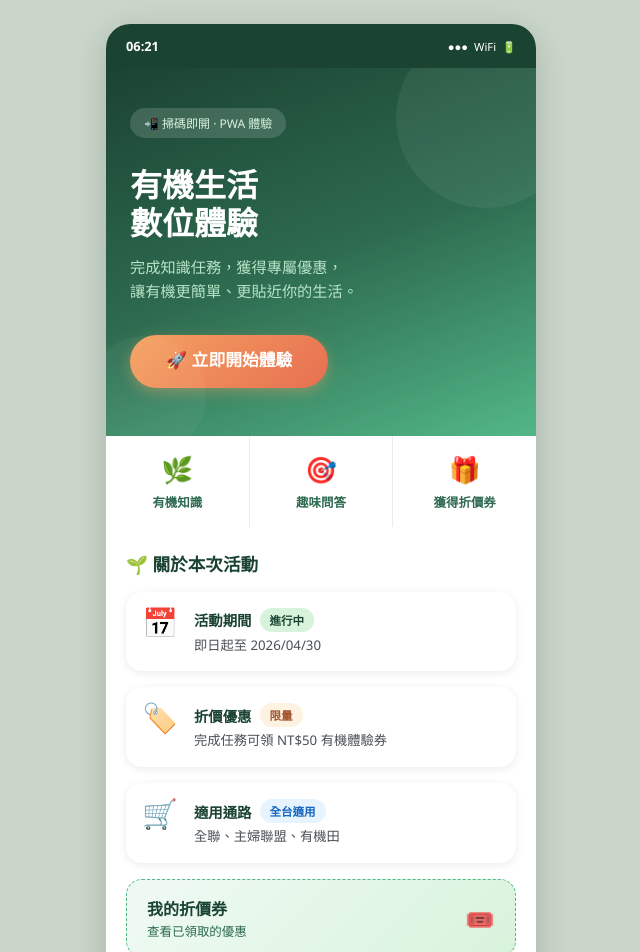
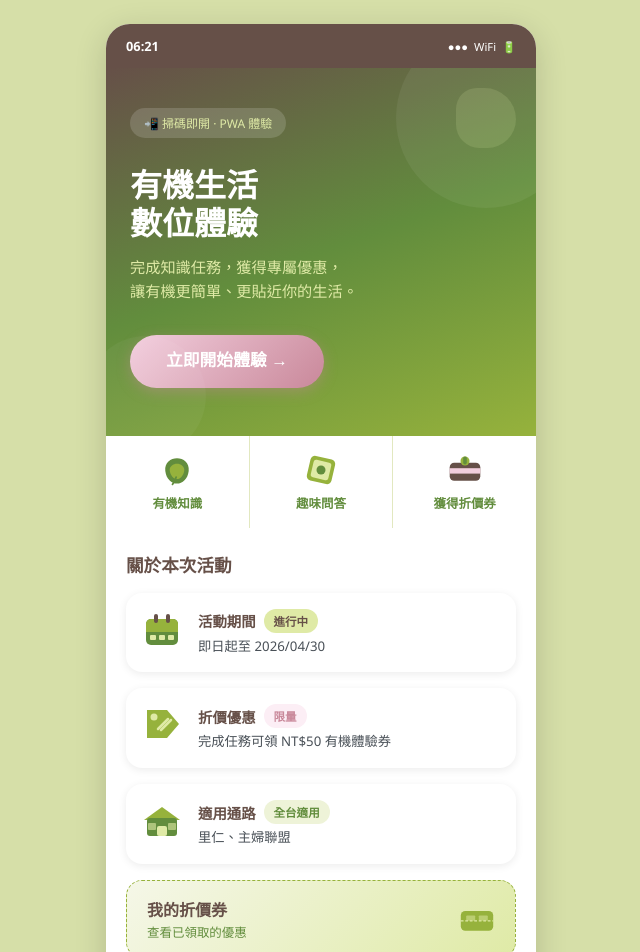
Before and after one commit to clhuangtarm-lab/organic-demo, a React (Vite) app: page / in a window 1280 px wide. Shown: the top 952 px of the page, without its empty margins (319-959 px from the left). Built offline with nearby package versions, Linux system fonts and the light colour scheme.

Commit message:
update colors icons and store text

```diff
--- /dev/null
+++ b/src/components/GeoIcon.jsx
@@ -0,0 +1,158 @@
+// Abstract geometric / color-block icons — organic brand style
+export default function GeoIcon({ type, size = 32 }) {
+  const s = size
+  const icons = {
+    leaf: (
+      <svg viewBox="0 0 40 40" width={s} height={s}>
+        <path d="M20,7 C27,7 34,12 33,21 C32,30 26,35 20,35 C14,35 8,30 7,21 C6,12 13,7 20,7Z" fill="#628d3d"/>
+        <path d="M20,13 C24,13 29,16 28,21 C27,26 24,30 20,30 C16,30 13,26 12,21 C11,16 16,13 20,13Z" fill="#96b23c"/>
+        <path d="M19,28 Q17,34 15,36" stroke="#628d3d" strokeWidth="2" fill="none" strokeLinecap="round"/>
+      </svg>
+    ),
+    quiz: (
+      <svg viewBox="0 0 40 40" width={s} height={s}>
+        <rect x="6" y="6" width="28" height="28" rx="5" fill="#96b23c" transform="rotate(13 20 20)"/>
+        <rect x="10" y="10" width="20" height="20" rx="3" fill="#dfeaa6" transform="rotate(13 20 20)"/>
+        <circle cx="20" cy="20" r="5" fill="#628d3d"/>
+      </svg>
+    ),
+    coupon: (
+      <svg viewBox="0 0 40 40" width={s} height={s}>
+        <rect x="3" y="12" width="34" height="20" rx="5" fill="#665048"/>
+        <rect x="3" y="18" width="34" height="6" fill="#f2cedd"/>
+        <circle cx="20" cy="10" r="5" fill="#96b23c"/>
+        <rect x="18" y="5" width="4" height="9" rx="2" fill="#628d3d"/>
+      </svg>
+    ),
+    calendar: (
+      <svg viewBox="0 0 40 40" width={s} height={s}>
+        <rect x="4" y="10" width="32" height="26" rx="5" fill="#628d3d"/>
+        <rect x="4" y="10" width="32" height="13" rx="5" fill="#96b23c"/>
+        <rect x="4" y="17" width="32" height="6" fill="#96b23c"/>
+        <rect x="12" y="5" width="4" height="9" rx="2" fill="#665048"/>
+        <rect x="24" y="5" width="4" height="9" rx="2" fill="#665048"/>
+        <rect x="8" y="26" width="6" height="5" rx="1" fill="#dfeaa6"/>
+        <rect x="17" y="26" width="6" height="5" rx="1" fill="#dfeaa6"/>
+        <rect x="26" y="26" width="6" height="5" rx="1" fill="#dfeaa6"/>
+      </svg>
+    ),
+    tag: (
+      <svg viewBox="0 0 40 40" width={s} height={s}>
+        <path d="M5,6 L25,6 L37,20 L25,34 L5,34 Z" fill="#96b23c"/>
+        <circle cx="12" cy="13" r="3.5" fill="#dfeaa6"/>
+        <path d="M16,25 L26,15" stroke="#dfeaa6" strokeWidth="2.5" strokeLinecap="round"/>
+        <path d="M19,26 L29,16" stroke="#dfeaa6" strokeWidth="2.5" strokeLinecap="round"/>
+      </svg>
+    ),
+    store: (
+      <svg viewBox="0 0 40 40" width={s} height={s}>
+        <polygon points="2,20 20,7 38,20" fill="#96b23c"/>
+        <rect x="5" y="18" width="30" height="18" rx="3" fill="#628d3d"/>
+        <rect x="15" y="26" width="10" height="10" rx="2" fill="#dfeaa6"/>
+        <rect x="6" y="23" width="8" height="7" rx="1" fill="#dfeaa6" opacity="0.6"/>
+        <rect x="26" y="23" width="8" height="7" rx="1" fill="#dfeaa6" opacity="0.6"/>
+      </svg>
+    ),
+    trophy: (
+      <svg viewBox="0 0 40 40" width={s} height={s}>
+        <path d="M11,5 L29,5 L27,20 C26,25 23,27 20,27 C17,27 14,25 13,20 Z" fill="#f2cedd"/>
+        <path d="M11,5 L7,5 C6,5 4,7 4,11 C4,16 8,17 13,16" fill="#dfeaa6"/>
+        <path d="M29,5 L33,5 C34,5 36,7 36,11 C36,16 32,17 27,16" fill="#dfeaa6"/>
+        <rect x="16" y="27" width="8" height="6" fill="#96b23c"/>
+        <rect x="11" y="33" width="18" height="4" rx="2" fill="#628d3d"/>
+        <circle cx="20" cy="15" r="4" fill="#96b23c" opacity="0.6"/>
+      </svg>
+    ),
+    star: (
+      <svg viewBox="0 0 40 40" width={s} height={s}>
+        <polygon points="20,4 23.5,14.5 34.5,14.5 25.5,21 29,31.5 20,25 11,31.5 14.5,21 5.5,14.5 16.5,14.5" fill="#96b23c"/>
+      </svg>
+    ),
+    starEmpty: (
+      <svg viewBox="0 0 40 40" width={s} height={s}>
+        <polygon points="20,4 23.5,14.5 34.5,14.5 25.5,21 29,31.5 20,25 11,31.5 14.5,21 5.5,14.5 16.5,14.5" fill="#dfeaa6" opacity="0.4"/>
+      </svg>
+    ),
+    check: (
+      <svg viewBox="0 0 40 40" width={s} height={s}>
+        <circle cx="20" cy="20" r="17" fill="#628d3d"/>
+        <path d="M11,20 L17,27 L29,13" stroke="#dfeaa6" strokeWidth="3.5" fill="none" strokeLinecap="round" strokeLinejoin="round"/>
+      </svg>
+    ),
+    crown: (
+      <svg viewBox="0 0 40 40" width={s} height={s}>
+        <path d="M5,31 L8,14 L20,25 L32,14 L35,31 Z" fill="#96b23c"/>
+        <rect x="5" y="31" width="30" height="5" rx="2" fill="#628d3d"/>
+        <circle cx="8" cy="14" r="4" fill="#dfeaa6"/>
+        <circle cx="20" cy="25" r="4" fill="#dfeaa6"/>
+        <circle cx="32" cy="14" r="4" fill="#dfeaa6"/>
+      </svg>
+    ),
+    burst: (
+      <svg viewBox="0 0 40 40" width={s} height={s}>
+        <polygon points="20,2 23,13 34,8 27,18 38,20 27,22 34,32 23,27 20,38 17,27 6,32 13,22 2,20 13,18 6,8 17,13" fill="#f2cedd"/>
+        <circle cx="20" cy="20" r="7" fill="#665048"/>
+      </svg>
+    ),
+    shopping: (
+      <svg viewBox="0 0 40 40" width={s} height={s}>
+        <path d="M7,16 L33,16 L30,35 L10,35 Z" fill="#628d3d"/>
+        <path d="M14,16 Q14,9 20,9 Q26,9 26,16" stroke="#96b23c" strokeWidth="2.5" fill="none" strokeLinecap="round"/>
+        <rect x="14" y="20" width="12" height="2" rx="1" fill="#dfeaa6" opacity="0.7"/>
+        <circle cx="15" cy="37" r="2.5" fill="#96b23c"/>
+        <circle cx="26" cy="37" r="2.5" fill="#96b23c"/>
+      </svg>
+    ),
+    book: (
+      <svg viewBox="0 0 40 40" width={s} height={s}>
+        <rect x="3" y="5" width="14" height="30" rx="2" fill="#628d3d"/>
+        <rect x="23" y="5" width="14" height="30" rx="2" fill="#96b23c"/>
+        <rect x="16" y="5" width="8" height="30" rx="1" fill="#dfeaa6"/>
+        <rect x="6" y="13" width="8" height="2" rx="1" fill="#dfeaa6" opacity="0.6"/>
+        <rect x="6" y="18" width="8" height="2" rx="1" fill="#dfeaa6" opacity="0.6"/>
+        <rect x="26" y="13" width="8" height="2" rx="1" fill="#628d3d" opacity="0.4"/>
+        <rect x="26" y="18" width="8" height="2" rx="1" fill="#628d3d" opacity="0.4"/>
+      </svg>
+    ),
+    ticket: (
+      <svg viewBox="0 0 40 40" width={s} height={s}>
+        <rect x="2" y="11" width="36" height="22" rx="5" fill="#96b23c"/>
+        <line x1="2" y1="22" x2="38" y2="22" stroke="#dfeaa6" strokeWidth="1.5" strokeDasharray="3,2"/>
+        <rect x="8" y="16" width="10" height="6" rx="1" fill="#dfeaa6" opacity="0.5"/>
+        <rect x="22" y="16" width="10" height="6" rx="1" fill="#dfeaa6" opacity="0.5"/>
+      </svg>
+    ),
+    organic: (
+      <svg viewBox="0 0 40 40" width={s} height={s}>
+        <ellipse cx="20" cy="18" rx="13" ry="11" fill="#628d3d" transform="rotate(-10 20 18)"/>
+        <ellipse cx="20" cy="18" rx="7" ry="9" fill="#96b23c" transform="rotate(10 20 18)"/>
+        <rect x="18" y="28" width="4" height="6" rx="2" fill="#628d3d"/>
+        <rect x="12" y="33" width="16" height="2.5" rx="1.5" fill="#96b23c"/>
+      </svg>
+    ),
+    gift: (
+      <svg viewBox="0 0 40 40" width={s} height={s}>
+        <rect x="5" y="17" width="30" height="19" rx="4" fill="#628d3d"/>
+        <rect x="3" y="11" width="34" height="8" rx="3" fill="#96b23c"/>
+        <rect x="18.5" y="11" width="3" height="25" fill="#dfeaa6"/>
+        <path d="M21,11 C21,11 13,5 15,3 C17,1 21,9 21,9" fill="#f2cedd"/>
+        <path d="M19,11 C19,11 27,5 25,3 C23,1 19,9 19,9" fill="#f2cedd"/>
+      </svg>
+    ),
+    scan: (
+      <svg viewBox="0 0 40 40" width={s} height={s}>
+        <rect x="3" y="3" width="14" height="14" rx="2" fill="#628d3d"/>
+        <rect x="6" y="6" width="8" height="8" rx="1" fill="#dfeaa6"/>
+        <rect x="23" y="3" width="14" height="14" rx="2" fill="#628d3d"/>
+        <rect x="26" y="6" width="8" height="8" rx="1" fill="#dfeaa6"/>
+        <rect x="3" y="23" width="14" height="14" rx="2" fill="#628d3d"/>
+        <rect x="6" y="26" width="8" height="8" rx="1" fill="#dfeaa6"/>
+        <rect x="25" y="25" width="4" height="4" rx="1" fill="#96b23c"/>
+        <rect x="31" y="25" width="4" height="4" rx="1" fill="#96b23c"/>
+        <rect x="25" y="31" width="4" height="4" rx="1" fill="#96b23c"/>
+        <rect x="31" y="31" width="4" height="4" rx="1" fill="#96b23c"/>
+      </svg>
+    ),
+  }
+  return icons[type] ?? null
+}
--- a/src/index.css
+++ b/src/index.css
@@ -6,13 +6,13 @@
 }
 
 :root {
-  --green-dark:   #1b4332;
-  --green-mid:    #2d6a4f;
-  --green-light:  #52b788;
-  --green-pale:   #d8f3dc;
-  --green-bg:     #f0faf4;
-  --amber:        #f4a261;
-  --amber-dark:   #e76f51;
+  --green-dark:   #665048;
+  --green-mid:    #628d3d;
+  --green-light:  #96b23c;
+  --green-pale:   #dfeaa6;
+  --green-bg:     #f5f7e8;
+  --amber:        #f2cedd;
+  --amber-dark:   #c9889a;
   --white:        #ffffff;
   --gray-100:     #f8f9fa;
   --gray-200:     #e9ecef;
@@ -58,7 +58,7 @@ html, body {
 
 @media (min-width: 480px) {
   #root {
-    background: #c9d6c9;
+    background: #d6dfa8;
     align-items: center;
     padding: 24px 0;
   }
@@ -102,9 +102,9 @@ html, body {
 .btn-primary {
   background: linear-gradient(135deg, var(--green-mid), var(--green-light));
   color: var(--white);
-  box-shadow: 0 4px 14px rgba(45,106,79,0.4);
+  box-shadow: 0 4px 14px rgba(98,141,61,0.4);
 }
-.btn-primary:hover { box-shadow: 0 6px 20px rgba(45,106,79,0.5); }
+.btn-primary:hover { box-shadow: 0 6px 20px rgba(98,141,61,0.5); }
 .btn-secondary {
   background: var(--white);
   color: var(--green-mid);
@@ -113,7 +113,7 @@ html, body {
 .btn-amber {
   background: linear-gradient(135deg, var(--amber), var(--amber-dark));
   color: var(--white);
-  box-shadow: 0 4px 14px rgba(244,162,97,0.4);
+  box-shadow: 0 4px 14px rgba(201,136,154,0.4);
 }
 .btn-ghost {
   background: transparent;
@@ -224,8 +224,8 @@ html, body {
   font-weight: 600;
 }
 .tag-green { background: var(--green-pale); color: var(--green-dark); }
-.tag-amber { background: #fef3e2; color: #a0522d; }
-.tag-blue  { background: #e8f4fd; color: #1565c0; }
+.tag-amber { background: #fceef5; color: var(--amber-dark); }
+.tag-blue  { background: #eef3d8; color: var(--green-mid); }
 
 /* ===== Cards ===== */
 .card {
--- a/src/pages/Home.jsx
+++ b/src/pages/Home.jsx
@@ -1,5 +1,6 @@
 import { useNavigate } from 'react-router-dom'
 import StatusBar from '../components/StatusBar'
+import GeoIcon from '../components/GeoIcon'
 
 export default function Home() {
   const navigate = useNavigate()
@@ -10,12 +11,12 @@ export default function Home() {
       <div className="page-scroll">
         {/* Hero */}
         <div style={{
-          background: 'linear-gradient(160deg, #1b4332 0%, #2d6a4f 50%, #52b788 100%)',
+          background: 'linear-gradient(160deg, #665048 0%, #628d3d 50%, #96b23c 100%)',
           padding: '40px 24px 48px',
           position: 'relative',
           overflow: 'hidden'
         }}>
-          {/* Decorative circles */}
+          {/* Decorative shapes */}
           <div style={{
             position: 'absolute', top: -40, right: -40,
             width: 180, height: 180, borderRadius: '50%',
@@ -26,6 +27,13 @@ export default function Home() {
             width: 120, height: 120, borderRadius: '50%',
             background: 'rgba(255,255,255,0.04)'
           }} />
+          {/* Accent blob */}
+          <div style={{
+            position: 'absolute', top: 20, right: 20,
+            width: 60, height: 60,
+            background: 'rgba(223,234,166,0.15)',
+            borderRadius: '40% 60% 55% 45%'
+          }} />
 
           {/* PWA scan hint */}
           <div style={{
@@ -34,7 +42,7 @@ export default function Home() {
             borderRadius: 999, padding: '6px 14px',
             width: 'fit-content', marginBottom: 28
           }}>
-            <span style={{ fontSize: '0.75rem', color: '#d8f3dc' }}>📲 掃碼即開 · PWA 體驗</span>
+            <span style={{ fontSize: '0.75rem', color: '#dfeaa6' }}>📲 掃碼即開 · PWA 體驗</span>
           </div>
 
           <h1 style={{
@@ -43,7 +51,7 @@ export default function Home() {
           }}>
             有機生活<br />數位體驗
           </h1>
-          <p style={{ color: '#b7e4c7', fontSize: '0.95rem', lineHeight: 1.6, marginBottom: 32 }}>
+          <p style={{ color: '#dfeaa6', fontSize: '0.95rem', lineHeight: 1.6, marginBottom: 32 }}>
             完成知識任務，獲得專屬優惠，<br />讓有機更簡單、更貼近你的生活。
           </p>
 
@@ -52,54 +60,58 @@ export default function Home() {
             onClick={() => navigate('/scenario')}
             style={{ fontSize: '1.05rem', padding: '16px 36px' }}
           >
-            🚀 立即開始體驗
+            立即開始體驗 →
           </button>
         </div>
 
         {/* Features strip */}
         <div style={{
           display: 'grid', gridTemplateColumns: 'repeat(3,1fr)',
-          gap: 1, background: '#e9ecef', margin: '0'
+          gap: 1, background: '#e2e8c0', margin: '0'
         }}>
           {[
-            { icon: '🌿', text: '有機知識' },
-            { icon: '🎯', text: '趣味問答' },
-            { icon: '🎁', text: '獲得折價券' },
+            { icon: 'leaf', text: '有機知識' },
+            { icon: 'quiz', text: '趣味問答' },
+            { icon: 'coupon', text: '獲得折價券' },
           ].map(f => (
             <div key={f.text} style={{
               background: '#fff', padding: '16px 8px', textAlign: 'center'
             }}>
-              <div style={{ fontSize: '1.6rem', marginBottom: 6 }}>{f.icon}</div>
-              <div style={{ fontSize: '0.78rem', fontWeight: 600, color: '#2d6a4f' }}>{f.text}</div>
+              <div style={{ display: 'flex', justifyContent: 'center', marginBottom: 6 }}>
+                <GeoIcon type={f.icon} size={36} />
+              </div>
+              <div style={{ fontSize: '0.78rem', fontWeight: 600, color: '#628d3d' }}>{f.text}</div>
             </div>
           ))}
         </div>
 
         {/* Info cards */}
         <div style={{ padding: '24px 20px', display: 'flex', flexDirection: 'column', gap: 16 }}>
-          <h2 style={{ fontSize: '1.1rem', fontWeight: 800, color: '#1b4332' }}>
-            🌱 關於本次活動
+          <h2 style={{ fontSize: '1.1rem', fontWeight: 800, color: '#665048' }}>
+            關於本次活動
           </h2>
 
           {[
             {
-              icon: '📅', title: '活動期間', desc: '即日起至 2026/04/30',
+              icon: 'calendar', title: '活動期間', desc: '即日起至 2026/04/30',
               tag: '進行中', tagColor: 'tag-green'
             },
             {
-              icon: '🏷️', title: '折價優惠', desc: '完成任務可領 NT$50 有機體驗券',
+              icon: 'tag', title: '折價優惠', desc: '完成任務可領 NT$50 有機體驗券',
               tag: '限量', tagColor: 'tag-amber'
             },
             {
-              icon: '🛒', title: '適用通路', desc: '全聯、主婦聯盟、有機田',
+              icon: 'store', title: '適用通路', desc: '里仁、主婦聯盟',
               tag: '全台適用', tagColor: 'tag-blue'
             },
           ].map(item => (
             <div key={item.title} className="card" style={{ display: 'flex', gap: 16, padding: '16px' }}>
-              <span style={{ fontSize: '1.8rem', flexShrink: 0, lineHeight: 1 }}>{item.icon}</span>
+              <div style={{ flexShrink: 0, lineHeight: 1 }}>
+                <GeoIcon type={item.icon} size={40} />
+              </div>
               <div style={{ flex: 1 }}>
                 <div style={{ display: 'flex', alignItems: 'center', gap: 8, marginBottom: 4 }}>
-                  <span style={{ fontWeight: 700, fontSize: '0.9rem', color: '#1b4332' }}>{item.title}</span>
+                  <span style={{ fontWeight: 700, fontSize: '0.9rem', color: '#665048' }}>{item.title}</span>
                   <span className={`tag ${item.tagColor}`}>{item.tag}</span>
                 </div>
                 <p style={{ fontSize: '0.83rem', color: '#495057', lineHeight: 1.5 }}>{item.desc}</p>
@@ -110,8 +122,8 @@ export default function Home() {
           {/* My coupon shortcut */}
           <div
             style={{
-              background: 'linear-gradient(135deg, #f0faf4, #d8f3dc)',
-              border: '1.5px dashed #52b788',
+              background: 'linear-gradient(135deg, #f5f7e8, #dfeaa6)',
+              border: '1.5px dashed #96b23c',
               borderRadius: 16, padding: '16px 20px',
               display: 'flex', alignItems: 'center', justifyContent: 'space-between',
               cursor: 'pointer'
@@ -119,10 +131,10 @@ export default function Home() {
             onClick={() => navigate('/my-coupons')}
           >
             <div>
-              <div style={{ fontWeight: 700, color: '#1b4332', marginBottom: 2 }}>我的折價券</div>
-              <div style={{ fontSize: '0.78rem', color: '#2d6a4f' }}>查看已領取的優惠</div>
+              <div style={{ fontWeight: 700, color: '#665048', marginBottom: 2 }}>我的折價券</div>
+              <div style={{ fontSize: '0.78rem', color: '#628d3d' }}>查看已領取的優惠</div>
             </div>
-            <span style={{ fontSize: '1.5rem' }}>🎟️</span>
+            <GeoIcon type="ticket" size={36} />
           </div>
         </div>
 
--- a/src/pages/TaskComplete.jsx
+++ b/src/pages/TaskComplete.jsx
@@ -1,6 +1,7 @@
 import { useNavigate, useLocation } from 'react-router-dom'
 import StatusBar from '../components/StatusBar'
 import ProgressBar from '../components/ProgressBar'
+import GeoIcon from '../components/GeoIcon'
 
 export default function TaskComplete() {
   const navigate = useNavigate()
@@ -8,13 +9,12 @@ export default function TaskComplete() {
   const score = location.state?.score ?? 3
 
   const handleClaim = () => {
-    // Create coupon in localStorage
     const coupon = {
       id: 'CPN' + Date.now(),
       title: 'NT$50 有機體驗折價券',
       discount: 50,
       minOrder: 300,
-      channels: ['全聯福利中心', '主婦聯盟生活消費合作社', '有機田'],
+      channels: ['里仁', '主婦聯盟生活消費合作社'],
       expiry: '2026/06/30',
       status: 'unused',
       createdAt: new Date().toISOString(),
@@ -33,7 +33,7 @@ export default function TaskComplete() {
 
       <div style={{
         flex: 1, display: 'flex', flexDirection: 'column',
-        background: 'linear-gradient(160deg, #1b4332 0%, #2d6a4f 40%, #52b788 100%)',
+        background: 'linear-gradient(160deg, #665048 0%, #628d3d 40%, #96b23c 100%)',
         minHeight: 'calc(100dvh - 94px)',
         padding: '0 0 32px'
       }}>
@@ -47,31 +47,28 @@ export default function TaskComplete() {
           <div style={{
             width: 120, height: 120,
             background: 'rgba(255,255,255,0.15)',
-            borderRadius: '50%',
+            borderRadius: '38% 62% 55% 45% / 45% 40% 60% 55%',
             display: 'flex', alignItems: 'center', justifyContent: 'center',
-            fontSize: '3.5rem',
             marginBottom: 24,
             border: '3px solid rgba(255,255,255,0.3)'
           }}>
-            🏆
+            <GeoIcon type="trophy" size={64} />
           </div>
 
           <h1 style={{
             fontSize: '2rem', fontWeight: 900,
             color: '#fff', marginBottom: 10, lineHeight: 1.2
           }}>任務完成！</h1>
-          <p style={{ color: '#b7e4c7', fontSize: '1rem', marginBottom: 28 }}>
+          <p style={{ color: '#dfeaa6', fontSize: '1rem', marginBottom: 28 }}>
             答對 <strong style={{ color: '#fff', fontSize: '1.3rem' }}>{score}</strong> / 3 題
           </p>
 
           {/* Stars */}
           <div style={{ display: 'flex', gap: 8, marginBottom: 28 }}>
             {[1, 2, 3].map(i => (
-              <span key={i} style={{
-                fontSize: '2rem',
-                opacity: i <= score ? 1 : 0.3,
-                filter: i <= score ? 'drop-shadow(0 0 8px #ffd700)' : 'none'
-              }}>⭐</span>
+              <div key={i} style={{ opacity: i <= score ? 1 : 0.3 }}>
+                <GeoIcon type={i <= score ? 'star' : 'starEmpty'} size={36} />
+              </div>
             ))}
           </div>
 
@@ -84,17 +81,20 @@ export default function TaskComplete() {
             border: '1.5px solid rgba(255,255,255,0.25)',
             width: '100%', maxWidth: 320, marginBottom: 8
           }}>
-            <div style={{ fontSize: '1rem', color: '#d8f3dc', marginBottom: 8 }}>🎁 您已獲得</div>
+            <div style={{ display: 'flex', alignItems: 'center', gap: 8, marginBottom: 8, justifyContent: 'center' }}>
+              <GeoIcon type="gift" size={20} />
+              <span style={{ fontSize: '1rem', color: '#dfeaa6' }}>您已獲得</span>
+            </div>
             <div style={{ fontSize: '2.2rem', fontWeight: 900, color: '#fff', marginBottom: 6 }}>
               NT$50
             </div>
-            <div style={{ fontSize: '0.9rem', color: '#b7e4c7', marginBottom: 12 }}>
+            <div style={{ fontSize: '0.9rem', color: '#dfeaa6', marginBottom: 12 }}>
               有機體驗折價券
             </div>
             <div style={{
               display: 'flex', gap: 8, justifyContent: 'center', flexWrap: 'wrap'
             }}>
-              {['全聯', '主婦聯盟', '有機田'].map(c => (
+              {['里仁', '主婦聯盟'].map(c => (
                 <span key={c} style={{
                   background: 'rgba(255,255,255,0.2)',
                   color: '#fff', borderRadius: 999,
@@ -112,10 +112,10 @@ export default function TaskComplete() {
             gap: 10
           }}>
             {[
-              { icon: '📖', label: '知識學習者', desc: '完成 2 頁知識' },
-              { icon: '🎯', label: '問答達人', desc: `答對 ${score}/3 題` },
-              { icon: '🌱', label: '有機先鋒', desc: '初次體驗有機任務' },
-              { icon: '🎁', label: '優惠獵人', desc: '解鎖折價券' },
+              { iconType: 'book', label: '知識學習者', desc: '完成 2 頁知識' },
+              { iconType: 'quiz', label: '問答達人', desc: `答對 ${score}/3 題` },
+              { iconType: 'organic', label: '有機先鋒', desc: '初次體驗有機任務' },
+              { iconType: 'gift', label: '優惠獵人', desc: '解鎖折價券' },
             ].map(a => (
               <div key={a.label} style={{
                 background: 'rgba(255,255,255,0.1)',
@@ -123,10 +123,10 @@ export default function TaskComplete() {
                 display: 'flex', gap: 10, alignItems: 'center',
                 border: '1px solid rgba(255,255,255,0.15)'
               }}>
-                <span style={{ fontSize: '1.4rem' }}>{a.icon}</span>
+                <GeoIcon type={a.iconType} size={28} />
                 <div>
                   <div style={{ fontSize: '0.78rem', fontWeight: 700, color: '#fff' }}>{a.label}</div>
-                  <div style={{ fontSize: '0.7rem', color: '#b7e4c7' }}>{a.desc}</div>
+                  <div style={{ fontSize: '0.7rem', color: '#dfeaa6' }}>{a.desc}</div>
                 </div>
               </div>
             ))}
@@ -140,7 +140,7 @@ export default function TaskComplete() {
             onClick={handleClaim}
             style={{ fontSize: '1.1rem' }}
           >
-            立即領取折價券 🎁
+            立即領取折價券
           </button>
         </div>
       </div>
```
Also changed, not shown: index.html (+1 -1 lines), src/pages/CouponSuccess.jsx (+38 -24 lines), src/pages/MyCoupons.jsx (+30 -29 lines), src/pages/QuizPage.jsx (+19 -19 lines), src/pages/ScenarioSelect.jsx (+39 -32 lines).
